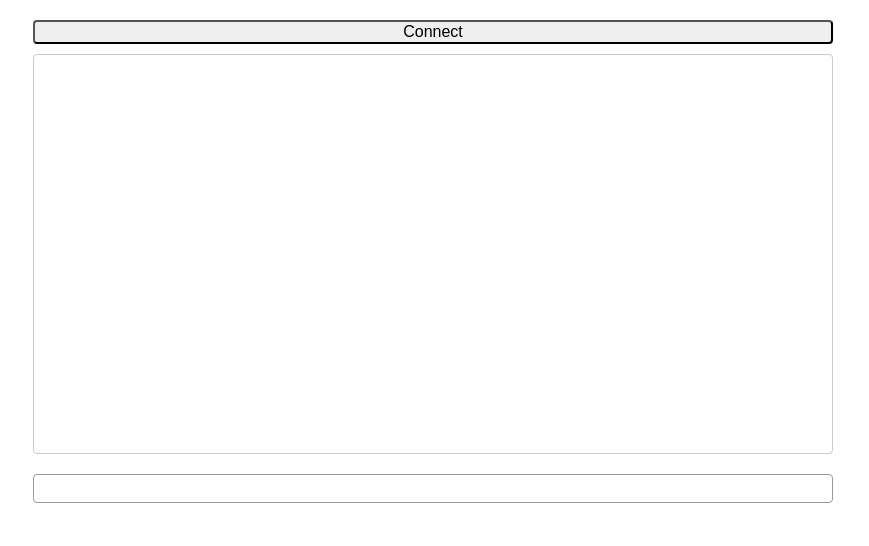
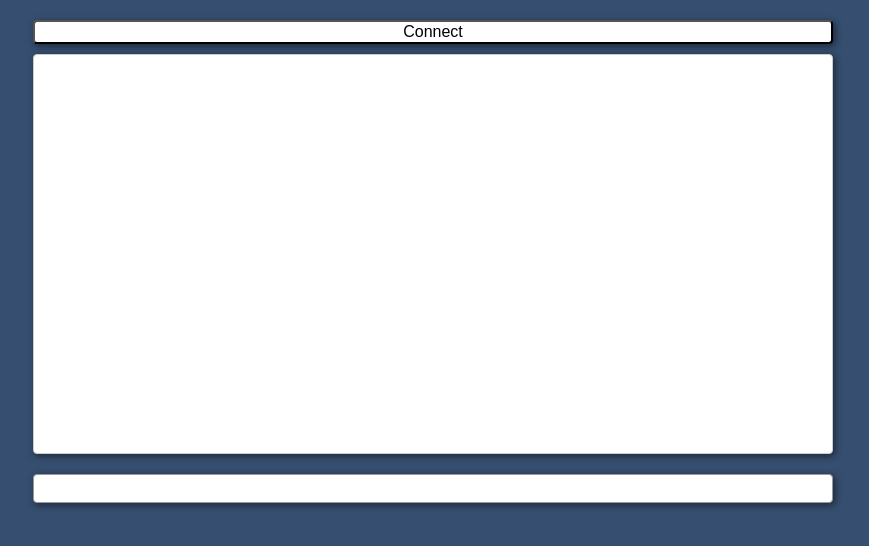
Before and after one commit to Crazycolorz5/Fake-It-Till-Ya-Make-It, a plain HTML site: page index.html in a window 1280 px wide. Shown: the whole page, without its empty margins (207-1076 px from the left). Drawn offline with nearby package versions, Linux system fonts and the light colour scheme.

Commit message:
better ui

```diff
--- a/index.html
+++ b/index.html
@@ -10,6 +10,7 @@
 
 body {
     padding: 20px;
+    background: #364e6f;
 }
 
 
@@ -25,26 +26,30 @@ body {
     font-size: 16px;
     border-radius: 4px;
     outline: none;
+    box-shadow: 2px 2px 7px rgba(0, 0, 0, 0.5);
+    background: #fff;
 }
 
 #btn_connect:hover {
-    background: #EEE;
+    background: #eee;
 }
 
 #btn_connect:active {
-    background: #CCC;
+    background: #ccc;
 }
 
 
 #div_output {
     margin-top: 10px;
-    border: 1px solid #CCC;
+    border: 1px solid #ccc;
     width: 100%;
     height: 400px;
     font-size: 20px;
     overflow-y: auto;
     border-radius: 4px;
     padding: 2px 5px;
+    box-shadow: 2px 2px 7px rgba(0, 0, 0, 0.5);
+    background: #fff;
 }
 
 input {
@@ -55,6 +60,8 @@ input {
     border: 1px solid #999;
     outline: none;
     padding: 2px 5px;
+    box-shadow: 2px 2px 7px rgba(0, 0, 0, 0.5);
+    background: #fff;
 }
 
 </style>
```
